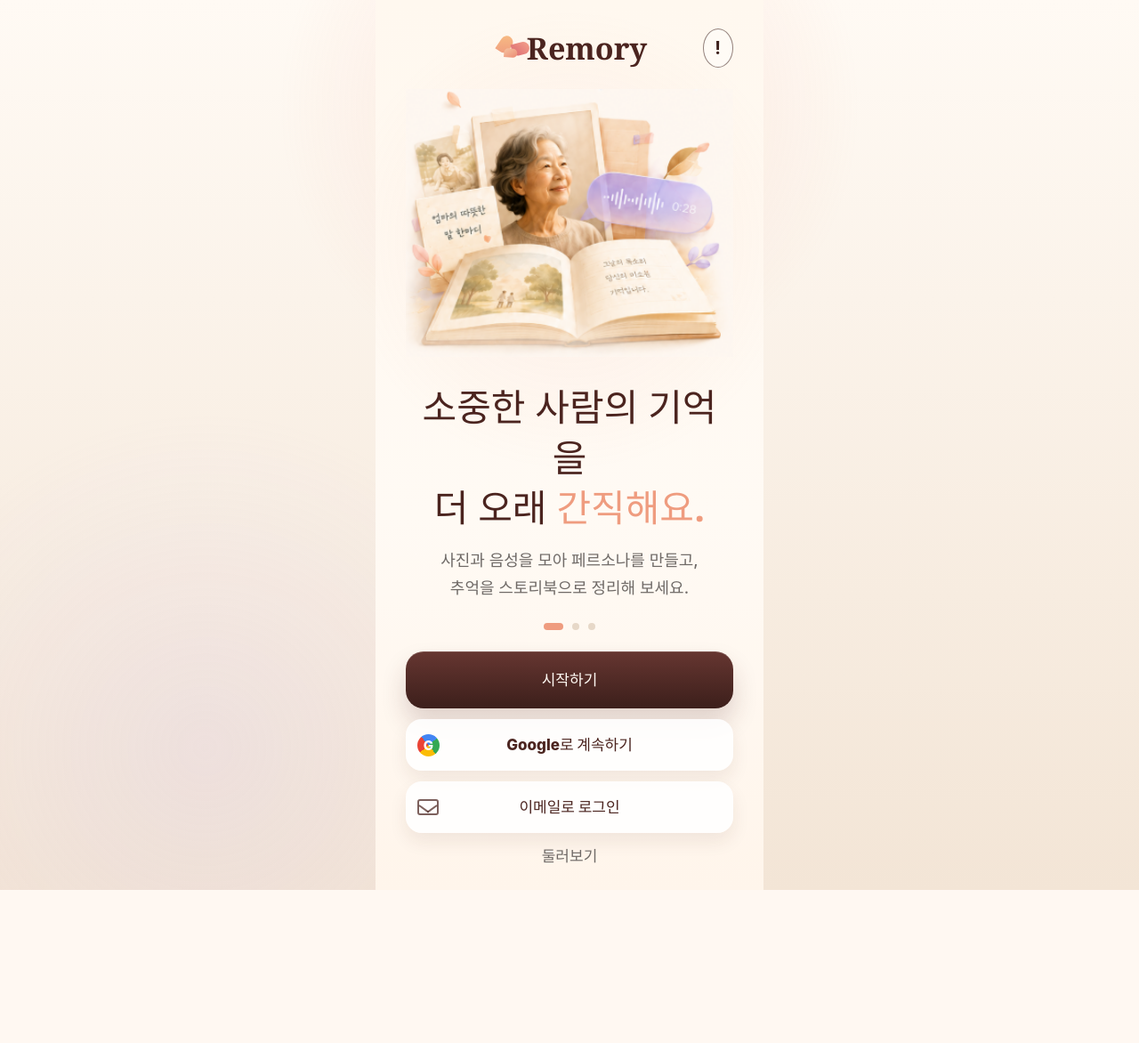
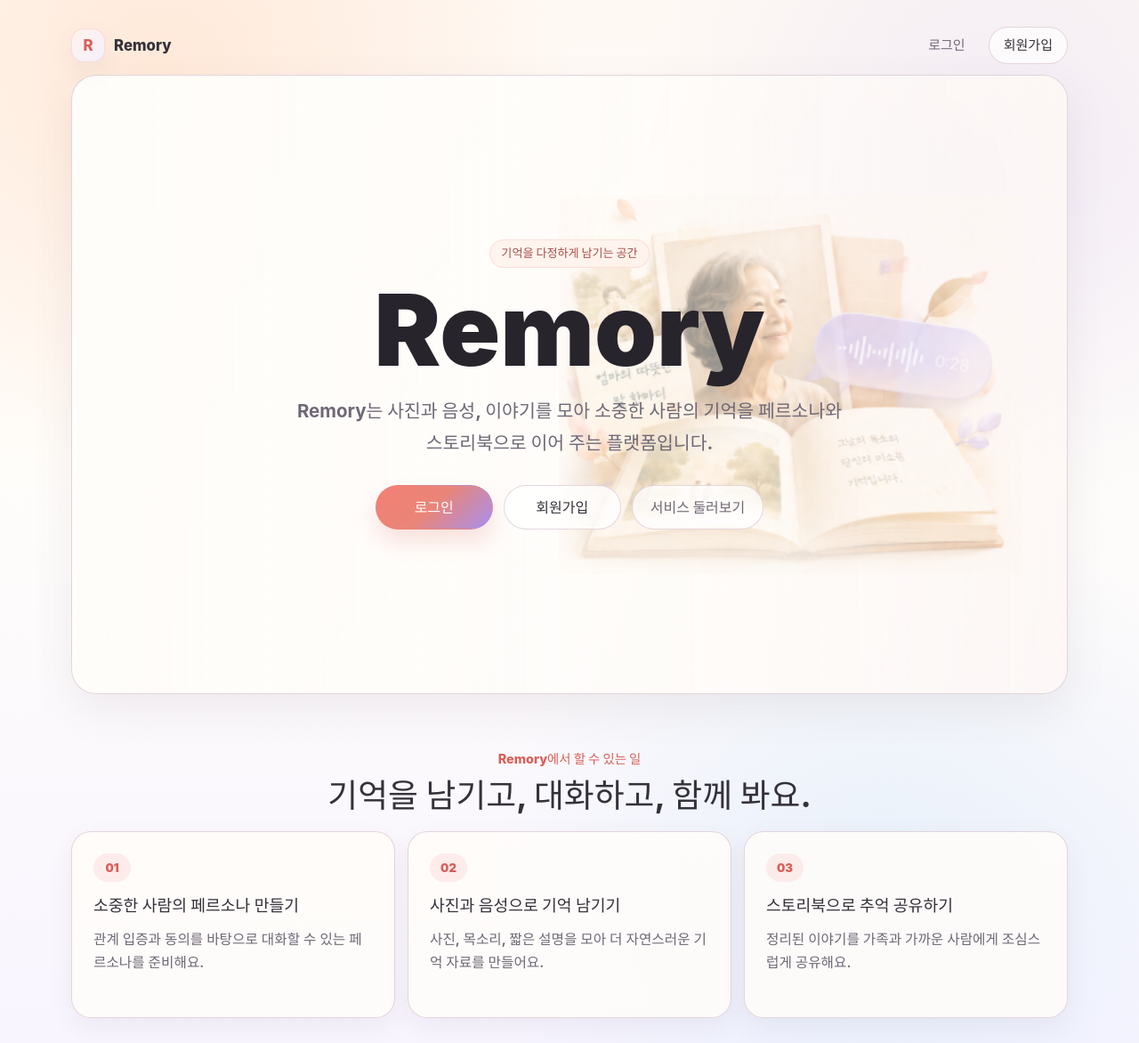
Before and after one commit to AI-Remory/remoryFE, a React (Vite) app: page / in a window 1280 px wide. Shown: the whole page at 89% size. Before the commit the page ends 1000 px from the top, so only its background shows below. Built offline with nearby package versions, Linux system fonts and the light colour scheme; no server answers.

Commit message:
style(landing): align landing page with app design

```diff
--- a/src/App.tsx
+++ b/src/App.tsx
@@ -5,7 +5,7 @@ import './App.css'
 function AdminAccessDenied() {
   return (
     <main className="app-loading" role="alert">
-      관리자 권한이 없습니다. 관리자 기능은 /auth/me 응답의 role이 ADMIN 또는 admin일 때만 사용할 수 있습니다.
+      관리자 권한이 필요해요. 관리자 기능은 승인된 계정만 이용할 수 있어요.
       <br />
       <a href="/dashboard">대시보드로 이동</a>
     </main>
--- a/src/pages/AuthPage.tsx
+++ b/src/pages/AuthPage.tsx
@@ -84,7 +84,7 @@ function AuthPage() {
       }
 
       if (!agreedToTerms) {
-        setErrorMessage('필수 약관에 동의해야 가입할 수 있어요.')
+        setErrorMessage('필수 항목에 동의해야 가입할 수 있어요.')
         return
       }
     }
@@ -119,8 +119,8 @@ function AuthPage() {
             <BackIcon />
           </button>
           <p className="auth-kicker">Remory</p>
-          <h1>소중한 기억을 천천히 이어갈 수 있도록 도와드릴게요.</h1>
-          <p>계정에 로그인하면 기억 대상, 페르소나, 스토리북을 한곳에서 관리할 수 있어요. 필요한 정보는 사용자가 직접 선택해 추가합니다.</p>
+          <h1>기억을 차분히 모아 오래 남길 수 있도록 도와드릴게요.</h1>
+          <p>계정으로 로그인하면 대상, 페르소나, 스토리북을 한곳에서 안전하게 관리할 수 있어요.</p>
         </aside>
 
         <section className="auth-card" aria-label={isSignup ? '회원가입' : '로그인'}>
--- a/src/pages/LandingPage.css
+++ b/src/pages/LandingPage.css
@@ -1,361 +1,333 @@
-.remory-onboarding-page {
-  --cream: #fff8ef;
-  --cream-soft: #fffaf4;
-  --cream-deep: #f3e5d6;
-  --brown: #4b241f;
-  --brown-deep: #3c1f1b;
-  --peach: #ef9c7f;
-  --gray-text: #6f6a67;
-
+.landing-page {
   min-height: 100dvh;
-  overflow-y: auto;
-  background:
-    radial-gradient(circle at 50% 12%, rgba(239, 156, 127, 0.2), transparent 30%),
-    radial-gradient(circle at 18% 84%, rgba(201, 180, 232, 0.16), transparent 28%),
-    linear-gradient(180deg, var(--cream-soft) 0%, var(--cream-deep) 100%);
-  color: var(--brown);
+  padding: 18px;
+  background: var(--gradient-page);
+  color: var(--color-text);
+  font-family: var(--sans);
 }
 
-.remory-onboarding-screen {
+.landing-header {
   position: relative;
+  z-index: 2;
   display: flex;
-  flex-direction: column;
+  width: min(1120px, 100%);
   align-items: center;
-  width: min(100%, 430px);
-  min-height: 100dvh;
+  justify-content: space-between;
+  gap: 16px;
   margin: 0 auto;
-  padding: clamp(24px, 4dvh, 42px) 24px 24px;
-  overflow-x: hidden;
-  background:
-    radial-gradient(circle at 50% 27%, rgba(239, 156, 127, 0.12), transparent 34%),
-    linear-gradient(180deg, var(--cream) 0%, var(--cream-soft) 58%, #fff5eb 100%);
+  padding: 12px 0;
 }
 
-.remory-onboarding-header {
-  display: grid;
-  grid-template-columns: 36px 1fr 36px;
-  align-items: center;
-  width: 100%;
-  flex: 0 0 auto;
+.landing-brand,
+.landing-nav a,
+.landing-nav button,
+.landing-button {
+  text-decoration: none;
 }
 
-.remory-onboarding-brand {
-  grid-column: 2;
+.landing-brand {
   display: inline-flex;
   align-items: center;
-  justify-self: center;
-  gap: 9px;
-  color: var(--brown);
-  font-family: Georgia, 'Times New Roman', serif;
-  font-size: clamp(27px, 7vw, 34px);
-  font-weight: 700;
-  line-height: 1;
+  gap: 10px;
+  color: var(--color-text);
+  font-size: 1.05rem;
+  font-weight: 850;
 }
 
-.remory-onboarding-logo {
-  position: relative;
-  display: inline-block;
-  width: 30px;
-  height: 26px;
+.landing-brand__mark {
+  display: inline-grid;
+  width: 38px;
+  height: 38px;
+  place-items: center;
+  border: 1px solid rgba(244, 127, 116, 0.2);
+  border-radius: 14px;
+  background: linear-gradient(135deg, rgba(255, 243, 236, 0.96), rgba(244, 240, 255, 0.92));
+  color: var(--color-coral-deep);
+  box-shadow: var(--shadow-card);
 }
 
-.remory-onboarding-logo i {
-  position: absolute;
-  width: 14px;
-  height: 20px;
-  border-radius: 999px 999px 999px 4px;
-  transform-origin: 100% 100%;
+.landing-nav {
+  display: flex;
+  align-items: center;
+  gap: 10px;
 }
 
-.remory-onboarding-logo i:nth-child(1) {
-  left: 1px;
-  top: 1px;
-  background: linear-gradient(145deg, #f8bd83, var(--peach));
-  transform: rotate(34deg);
+.landing-nav a,
+.landing-nav button {
+  display: inline-flex;
+  min-height: 42px;
+  align-items: center;
+  justify-content: center;
+  border-radius: 999px;
+  padding: 0 16px;
+  color: var(--color-muted);
+  font-size: 0.94rem;
+  font-weight: 800;
 }
 
-.remory-onboarding-logo i:nth-child(2) {
-  left: 10px;
-  top: 3px;
-  background: linear-gradient(145deg, #f4a28b, #da6870);
-  transform: rotate(76deg);
+.landing-nav button {
+  border: 1px solid var(--color-border);
+  background: rgba(255, 255, 255, 0.72);
+  color: var(--color-text);
+  cursor: pointer;
 }
 
-.remory-onboarding-logo i:nth-child(3) {
-  left: 13px;
-  top: 14px;
-  width: 15px;
-  height: 10px;
-  background: linear-gradient(145deg, #f5c4a1, #ec8b73);
-  transform: rotate(4deg);
+.landing-hero {
+  position: relative;
+  display: grid;
+  width: min(1120px, 100%);
+  min-height: clamp(560px, calc(100dvh - 104px), 760px);
+  align-items: center;
+  margin: 0 auto;
+  overflow: hidden;
+  border: 1px solid var(--color-border);
+  border-radius: 28px;
+  background:
+    linear-gradient(90deg, rgba(255, 253, 250, 0.94), rgba(255, 253, 250, 0.82) 48%, rgba(255, 248, 242, 0.66)),
+    var(--gradient-card);
+  box-shadow: var(--shadow-soft);
 }
 
-.remory-onboarding-info {
-  grid-column: 3;
-  display: inline-grid;
-  width: 34px;
-  height: 34px;
-  place-items: center;
-  justify-self: end;
-  padding: 0;
-  border: 1.5px solid rgba(60, 31, 27, 0.55);
-  border-radius: 50%;
-  background: rgba(255, 255, 255, 0.38);
-  color: var(--brown-deep);
-  cursor: pointer;
-  font-size: 20px;
-  font-weight: 650;
-  line-height: 1;
-  transition:
-    background-color 180ms ease,
-    border-color 180ms ease,
-    color 180ms ease,
-    transform 180ms ease;
+.landing-hero__media {
+  position: absolute;
+  inset: 0;
+  display: flex;
+  align-items: center;
+  justify-content: flex-end;
+  padding: clamp(16px, 4vw, 58px);
+  opacity: 0.42;
+  pointer-events: none;
 }
 
-.remory-onboarding-info:hover {
-  border-color: var(--peach);
-  background: rgba(239, 156, 127, 0.15);
-  color: var(--brown);
-}
-
-.remory-hero-image-wrap {
-  display: flex;
-  width: 100%;
-  justify-content: center;
-  margin-top: 24px;
-  margin-bottom: 28px;
-}
-
-.remory-hero-image {
-  display: block;
-  width: min(100%, 390px);
-  height: auto;
+.landing-hero__media img {
+  width: min(54vw, 520px);
+  max-height: 76%;
   object-fit: contain;
 }
 
-.remory-onboarding-copy {
-  width: 100%;
+.landing-hero__content {
+  position: relative;
+  z-index: 1;
+  display: grid;
+  width: min(760px, 100%);
+  justify-items: center;
+  margin: 0 auto;
+  padding: clamp(34px, 7vw, 72px);
   text-align: center;
 }
 
-.remory-onboarding-title {
-  margin: 0;
-  color: var(--brown);
-  font-family: Georgia, 'Times New Roman', 'Noto Serif KR', serif;
-  font-size: clamp(28px, 7vw, 42px);
-  font-weight: 700;
-  line-height: 1.35;
+.landing-hero h1 {
+  margin: 18px 0 0;
+  color: var(--color-ink);
+  font-size: clamp(3.2rem, 12vw, 7rem);
+  font-weight: 900;
   letter-spacing: 0;
+  line-height: 0.92;
 }
 
-.remory-onboarding-title span {
-  color: var(--peach);
+.landing-hero p {
+  max-width: 680px;
+  margin: 22px 0 0;
+  color: var(--color-muted);
+  font-size: clamp(1rem, 2.3vw, 1.28rem);
+  font-weight: 650;
+  line-height: 1.75;
 }
 
-.remory-onboarding-subtitle {
-  margin: clamp(12px, 2dvh, 18px) 0 0;
-  color: var(--gray-text);
-  font-size: clamp(15px, 3.5vw, 18px);
-  font-weight: 520;
-  line-height: 1.7;
+.landing-hero__actions {
+  display: flex;
+  flex-wrap: wrap;
+  justify-content: center;
+  gap: 12px;
+  width: 100%;
+  margin-top: 30px;
 }
 
-.remory-onboarding-pager {
-  display: flex;
+.landing-button {
+  display: inline-flex;
+  min-width: 132px;
+  min-height: 50px;
   align-items: center;
   justify-content: center;
-  gap: 10px;
-  margin: clamp(18px, 3dvh, 28px) 0 clamp(20px, 3dvh, 30px);
+  border-radius: 999px;
+  padding: 0 20px;
+  border: 1px solid transparent;
+  cursor: pointer;
+  font-weight: 850;
 }
 
-.remory-onboarding-pager span {
-  width: 8px;
-  height: 8px;
-  border-radius: 999px;
-  background: #e7d8c8;
+.landing-button--primary {
+  background: var(--gradient-action);
+  color: #fff;
+  box-shadow: 0 14px 26px rgba(217, 95, 88, 0.18);
 }
 
-.remory-onboarding-pager span.is-active {
-  width: 22px;
-  background: var(--peach);
+.landing-button--secondary,
+.landing-button--ghost {
+  background: rgba(255, 255, 255, 0.78);
+  color: var(--color-text);
+  border-color: var(--color-border);
 }
 
-.remory-onboarding-actions {
-  display: grid;
-  width: 100%;
-  max-width: 410px;
-  gap: 12px;
-  margin-top: auto;
+.landing-button--ghost {
+  color: var(--color-muted);
 }
 
-.remory-onboarding-actions button {
-  border: 0;
-  cursor: pointer;
-  font-size: clamp(15px, 3.8vw, 17px);
-  font-weight: 760;
-  transition:
-    border-color 180ms ease,
-    box-shadow 180ms ease,
-    color 180ms ease,
-    background-color 180ms ease,
-    transform 180ms ease;
+.landing-features {
+  width: min(1120px, 100%);
+  margin: 18px auto 0;
+  padding: clamp(26px, 5vw, 44px) 0 10px;
 }
 
-.remory-onboarding-info:focus-visible,
-.remory-onboarding-actions button:focus-visible {
-  outline: 2px solid var(--peach);
+.landing-section-heading {
+  display: grid;
+  gap: 8px;
+  margin-bottom: 18px;
+  text-align: center;
+}
+
+.landing-section-heading span {
+  color: var(--color-coral-deep);
+  font-size: 0.9rem;
+  font-weight: 850;
+}
+
+.landing-section-heading h2 {
+  margin: 0;
+  color: var(--color-text);
+  font-size: clamp(1.55rem, 4vw, 2.3rem);
+  line-height: 1.18;
+}
+
+.landing-feature-grid {
+  display: grid;
+  grid-template-columns: repeat(3, minmax(0, 1fr));
+  gap: 14px;
+}
+
+.landing-feature-card {
+  display: grid;
+  align-content: start;
+  min-height: 210px;
+  gap: 14px;
+  border: 1px solid var(--color-border);
+  border-radius: 22px;
+  padding: 24px;
+  background: rgba(255, 253, 250, 0.84);
+  box-shadow: var(--shadow-card);
+}
+
+.landing-feature-card > span {
+  display: inline-flex;
+  width: 42px;
+  height: 32px;
+  align-items: center;
+  justify-content: center;
+  border-radius: 999px;
+  background: rgba(244, 127, 116, 0.12);
+  color: var(--color-coral-deep);
+  font-size: 0.82rem;
+  font-weight: 900;
+}
+
+.landing-feature-card h3 {
+  margin: 0;
+  color: var(--color-text);
+  font-size: 1.14rem;
+  line-height: 1.35;
+}
+
+.landing-feature-card p {
+  margin: 0;
+  color: var(--color-muted);
+  font-size: 0.98rem;
+  font-weight: 620;
+  line-height: 1.65;
+}
+
+.landing-brand:focus-visible,
+.landing-nav a:focus-visible,
+.landing-nav button:focus-visible,
+.landing-button:focus-visible {
+  outline: 3px solid rgba(122, 104, 216, 0.32);
   outline-offset: 3px;
 }
 
-.remory-onboarding-primary {
-  min-height: 64px;
-  border-radius: 20px;
-  background: linear-gradient(180deg, #663631 0%, var(--brown-deep) 100%);
-  box-shadow:
-    0 16px 28px rgba(75, 36, 31, 0.18),
-    inset 0 1px 0 rgba(255, 255, 255, 0.14);
-  color: #fffaf4;
-}
-
-.remory-onboarding-primary:hover {
-  background: linear-gradient(180deg, #70413a 0%, #45231f 100%);
+.landing-nav a:hover,
+.landing-nav button:hover,
+.landing-button:hover {
   transform: translateY(-1px);
 }
 
-.remory-onboarding-secondary {
-  display: grid;
-  grid-template-columns: 38px 1fr 38px;
-  align-items: center;
-  min-height: 58px;
-  border: 1px solid rgba(75, 36, 31, 0.11);
-  border-radius: 18px;
-  background: rgba(255, 255, 255, 0.88);
-  box-shadow: 0 10px 20px rgba(75, 36, 31, 0.08);
-  color: var(--brown);
-}
+@media (max-width: 900px) {
+  .landing-hero {
+    min-height: auto;
+  }
 
-.remory-onboarding-secondary:hover {
-  border-color: rgba(239, 156, 127, 0.38);
-  background: #fff;
-  transform: translateY(-1px);
-}
+  .landing-hero__media {
+    justify-content: center;
+    opacity: 0.18;
+  }
 
-.remory-onboarding-google,
-.remory-onboarding-mail {
-  grid-column: 1;
-  justify-self: center;
-}
+  .landing-hero__media img {
+    width: min(82vw, 460px);
+  }
 
-.remory-onboarding-google {
-  display: inline-grid;
-  width: 25px;
-  height: 25px;
-  place-items: center;
-  border-radius: 50%;
-  background:
-    conic-gradient(from -40deg, #4285f4 0 25%, #34a853 25% 50%, #fbbc05 50% 75%, #ea4335 75% 100%);
-  color: #fff;
-  font-size: 15px;
-  font-weight: 850;
-  line-height: 1;
-}
+  .landing-feature-grid {
+    grid-template-columns: 1fr;
+  }
 
-.remory-onboarding-mail {
-  position: relative;
-  width: 24px;
-  height: 18px;
-  border: 2px solid rgba(75, 36, 31, 0.72);
-  border-radius: 3px;
-}
-
-.remory-onboarding-mail::before,
-.remory-onboarding-mail::after {
-  content: '';
-  position: absolute;
-  top: 4px;
-  width: 13px;
-  height: 2px;
-  background: rgba(75, 36, 31, 0.72);
-}
-
-.remory-onboarding-mail::before {
-  left: 0;
-  transform: rotate(36deg);
-  transform-origin: left center;
-}
-
-.remory-onboarding-mail::after {
-  right: 0;
-  transform: rotate(-36deg);
-  transform-origin: right center;
-}
-
-.remory-onboarding-text-button {
-  justify-self: center;
-  min-height: 28px;
-  padding: 0 8px;
-  background: transparent;
-  color: var(--gray-text);
-  font-size: 14px;
-  font-weight: 650;
-}
-
-.remory-onboarding-text-button:hover {
-  color: var(--brown);
-}
-
-.remory-onboarding-info:active,
-.remory-onboarding-actions button:active {
-  transform: translateY(1px);
-}
-
-@media (min-width: 768px) {
-  .remory-onboarding-screen {
-    width: min(100%, clamp(430px, 34vw, 480px));
-    padding-inline: clamp(24px, 3vw, 34px);
+  .landing-feature-card {
+    min-height: 0;
   }
 }
 
-@media (max-width: 420px) {
-  .remory-hero-image-wrap {
-    margin-top: 18px;
-    margin-bottom: 22px;
+@media (max-width: 520px) {
+  .landing-page {
+    padding: 12px;
   }
 
-  .remory-hero-image {
-    width: min(100%, 340px);
+  .landing-header {
+    align-items: flex-start;
+  }
+
+  .landing-nav {
+    gap: 6px;
+  }
+
+  .landing-nav a,
+  .landing-nav button {
+    min-height: 38px;
+    padding: 0 12px;
+    font-size: 0.88rem;
+  }
+
+  .landing-hero {
+    border-radius: 24px;
+  }
+
+  .landing-hero__content {
+    padding: 42px 18px;
+  }
+
+  .landing-hero__actions {
+    display: grid;
+    gap: 10px;
+  }
+
+  .landing-button {
+    width: 100%;
+  }
+
+  .landing-features {
+    padding-top: 24px;
+  }
+
+  .landing-section-heading {
+    text-align: left;
+  }
+
+  .landing-feature-card {
+    padding: 20px;
   }
 }
-
-@media (max-width: 380px) {
-  .remory-onboarding-screen {
-    padding-inline: 18px;
-  }
-}
-
-@media (max-height: 760px) {
-  .remory-onboarding-screen {
-    padding-top: 20px;
-  }
-
-  .remory-hero-image-wrap {
-    margin-top: 14px;
-    margin-bottom: 18px;
-  }
-
-  .remory-hero-image {
-    width: min(100%, 330px);
-  }
-
-  .remory-onboarding-pager {
-    margin-block: 16px;
-  }
-}
-
-@media (prefers-reduced-motion: reduce) {
-  .remory-onboarding-info,
-  .remory-onboarding-actions button {
-    transition: none;
-  }
-}
--- a/src/pages/LandingPage.tsx
+++ b/src/pages/LandingPage.tsx
@@ -1,82 +1,70 @@
 import './LandingPage.css'
 
+const features = [
+  {
+    title: '소중한 사람의 페르소나 만들기',
+    description: '관계 입증과 동의를 바탕으로 대화할 수 있는 페르소나를 준비해요.',
+  },
+  {
+    title: '사진과 음성으로 기억 남기기',
+    description: '사진, 목소리, 짧은 설명을 모아 더 자연스러운 기억 자료를 만들어요.',
+  },
+  {
+    title: '스토리북으로 추억 공유하기',
+    description: '정리된 이야기를 가족과 가까운 사람에게 조심스럽게 공유해요.',
+  },
+]
+
 function LandingPage() {
-  const handleStartMemory = () => {
-    window.location.href = '/auth'
-  }
-
-  const handleEmailLogin = () => {
+  const goToAuth = () => {
     window.location.href = '/auth'
   }
 
   return (
-    <main className="remory-onboarding-page" aria-label="Remory 소개">
-      <section className="remory-onboarding-screen" aria-label="Remory 시작 화면">
-        <header className="remory-onboarding-header">
-          <div className="remory-onboarding-brand" aria-label="Remory">
-            <span className="remory-onboarding-logo" aria-hidden="true">
-              <i />
-              <i />
-              <i />
-            </span>
-            <span>Remory</span>
+    <main className="landing-page">
+      <header className="landing-header" aria-label="Remory">
+        <a className="landing-brand" href="/">
+          <span className="landing-brand__mark" aria-hidden="true">R</span>
+          <span>Remory</span>
+        </a>
+        <nav className="landing-nav" aria-label="시작 메뉴">
+          <a href="/auth">로그인</a>
+          <button type="button" onClick={goToAuth}>회원가입</button>
+        </nav>
+      </header>
+
+      <section className="landing-hero" aria-labelledby="landing-title">
+        <div className="landing-hero__media" aria-hidden="true">
+          <img src="/images/remory-hero.png" alt="" />
+        </div>
+        <div className="landing-hero__content">
+          <span className="ui-badge">기억을 다정하게 남기는 공간</span>
+          <h1 id="landing-title">Remory</h1>
+          <p>
+            Remory는 사진과 음성, 이야기를 모아 소중한 사람의 기억을 페르소나와 스토리북으로 이어 주는 플랫폼입니다.
+          </p>
+          <div className="landing-hero__actions" aria-label="Remory 시작하기">
+            <a className="landing-button landing-button--primary" href="/auth">로그인</a>
+            <button className="landing-button landing-button--secondary" type="button" onClick={goToAuth}>회원가입</button>
+            <a className="landing-button landing-button--ghost" href="#features">서비스 둘러보기</a>
           </div>
-          <button
-            className="remory-onboarding-info"
-            type="button"
-            aria-label="서비스 안내 보기"
-            disabled
-            title="지금은 준비 중인 기능이에요."
-          >
-            !
-          </button>
-        </header>
+        </div>
+      </section>
 
-        <div className="remory-hero-image-wrap">
-          <img
-            className="remory-hero-image"
-            src="/images/remory-hero.png"
-            alt="소중한 사람의 사진과 목소리로 남기는 기억"
-          />
+      <section className="landing-features" id="features" aria-labelledby="features-title">
+        <div className="landing-section-heading">
+          <span>Remory에서 할 수 있는 일</span>
+          <h2 id="features-title">기억을 남기고, 대화하고, 함께 봐요.</h2>
         </div>
-
-        <section className="remory-onboarding-copy">
-          <h1 className="remory-onboarding-title">
-            소중한 사람의 기억을
-            <br />
-            더 오래 <span>간직해요.</span>
-          </h1>
-          <p className="remory-onboarding-subtitle">
-            사진과 음성을 모아 페르소나를 만들고,
-            <br />
-            추억을 스토리북으로 정리해 보세요.
-          </p>
-        </section>
-
-        <div className="remory-onboarding-pager" aria-label="소개 화면 1 / 3">
-          <span className="is-active" />
-          <span />
-          <span />
+        <div className="landing-feature-grid">
+          {features.map((feature, index) => (
+            <article className="landing-feature-card" key={feature.title}>
+              <span aria-hidden="true">{String(index + 1).padStart(2, '0')}</span>
+              <h3>{feature.title}</h3>
+              <p>{feature.description}</p>
+            </article>
+          ))}
         </div>
-
-        <section className="remory-onboarding-actions" aria-label="시작하기">
-          <button className="remory-onboarding-primary" type="button" onClick={handleStartMemory}>
-            시작하기
-          </button>
-          <button className="remory-onboarding-secondary" type="button" disabled title="지금은 준비 중인 기능이에요.">
-            <span className="remory-onboarding-google" aria-hidden="true">
-              G
-            </span>
-            Google로 계속하기
-          </button>
-          <button className="remory-onboarding-secondary" type="button" onClick={handleEmailLogin}>
-            <span className="remory-onboarding-mail" aria-hidden="true" />
-            이메일로 로그인
-          </button>
-          <button className="remory-onboarding-text-button" type="button" disabled title="지금은 준비 중인 기능이에요.">
-            둘러보기
-          </button>
-        </section>
       </section>
     </main>
   )
```
